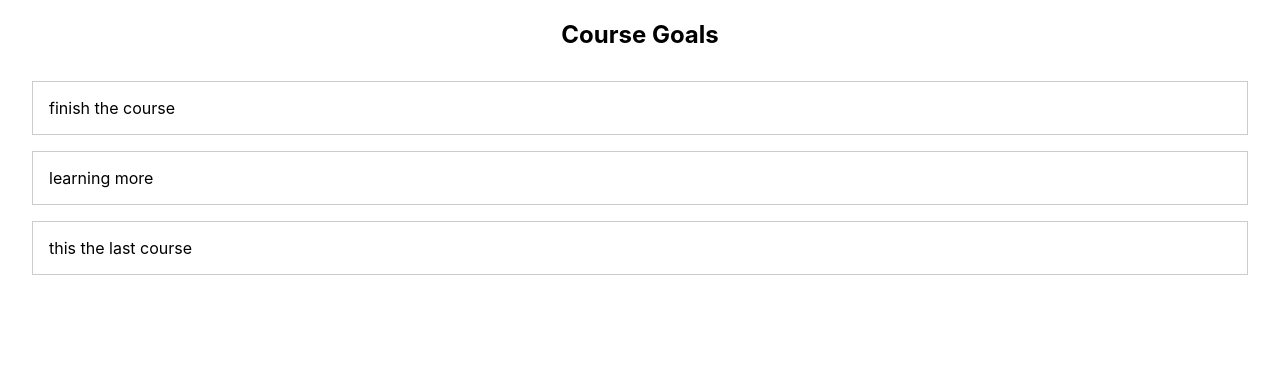
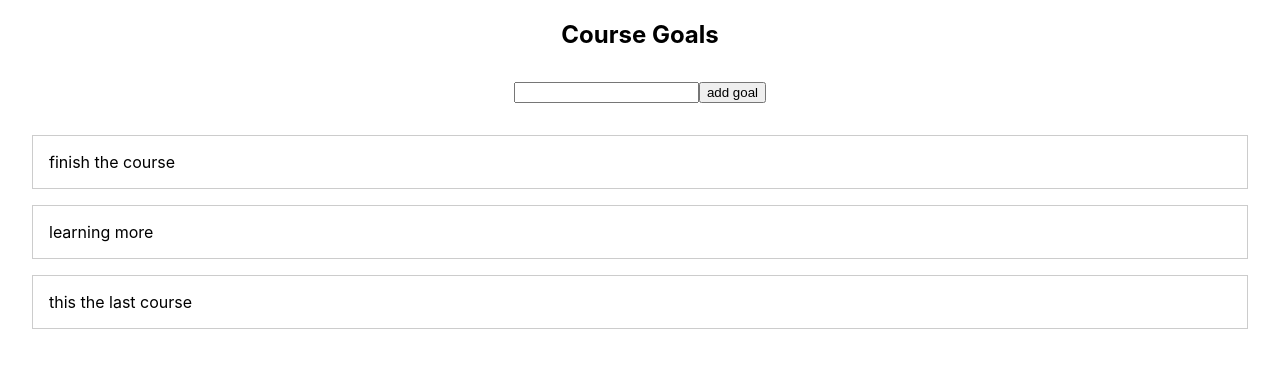
Before and after one commit to ghozlene/mern-app, a React (Create React App) app: page / in a window 1280 px wide. Shown: the top 368 px of the page. Built offline with nearby package versions, Linux system fonts and the light colour scheme.

Commit message:
handling events

```diff
--- a/src/App.js
+++ b/src/App.js
@@ -1,6 +1,7 @@
 import React from 'react';
 import './App.css';
 import GoalsList from './components/GoalsList';
+import NewGoal from './components/newGoals/NewGoal';
 function App() {
 	const courseGoals = [
 		{
@@ -20,6 +21,7 @@
 	return (
 		<div className='course-goals'>
 			<h2>Course Goals</h2>
+			<NewGoal />
 			<GoalsList goals={courseGoals} />
 		</div>
 	);
--- /dev/null
+++ b/src/components/newGoals/NewGoal.css
@@ -0,0 +1,4 @@
+.new-goal {
+	margin: 2rem;
+	text-align: center;
+}
--- /dev/null
+++ b/src/components/newGoals/NewGoal.js
@@ -0,0 +1,18 @@
+import React from 'react';
+import './NewGoal.css';
+const NewGoal = () => {
+	const addGoalHandler = (event) => {
+		event.preventDefault();
+		const newGoal = { id: Math.random(), text: 'my newgoal' };
+		console.log(newGoal);
+	};
+
+	return (
+		<form className='new-goal' onSubmit={addGoalHandler}>
+			<input type='text' />
+			<button type='submit'>add goal</button>
+		</form>
+	);
+};
+
+export default NewGoal;
```
